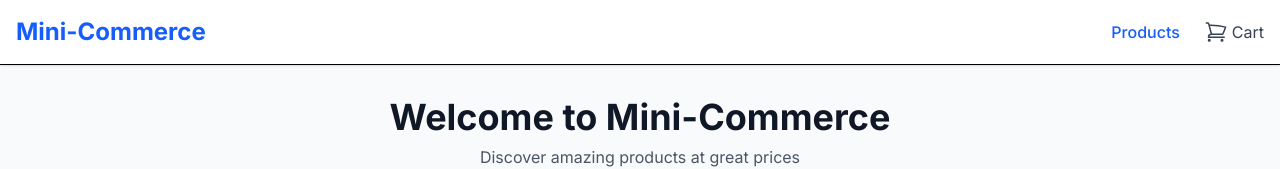
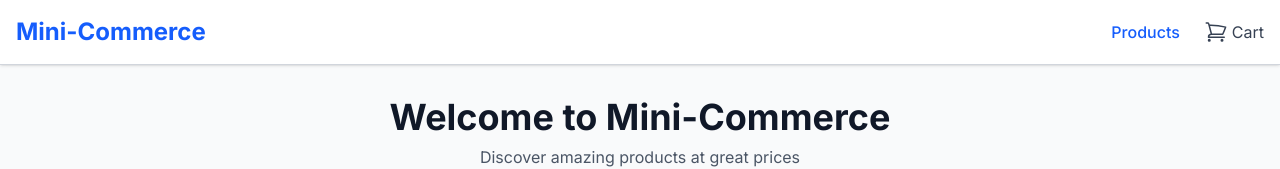
Before and after one commit to Mayorkun27/mini-commerce, a Next.js app: page / in a window 1280 px wide. Shown: the top 169 px of the page. Built offline with nearby package versions, Linux system fonts and the light colour scheme.

Commit message:
Update header.tsx

```diff
--- a/src/components/header.tsx
+++ b/src/components/header.tsx
@@ -17,7 +17,7 @@ export function Header() {
     };
 
     return (
-        <header className="bg-white shadow-sm border-b sticky top-0 z-50">
+        <header className="bg-white shadow-sm border-b border-gray-300 sticky top-0 z-50">
             <div className="container mx-auto px-4 py-4">
                 <div className="flex items-center justify-between">
                     <Link
```
